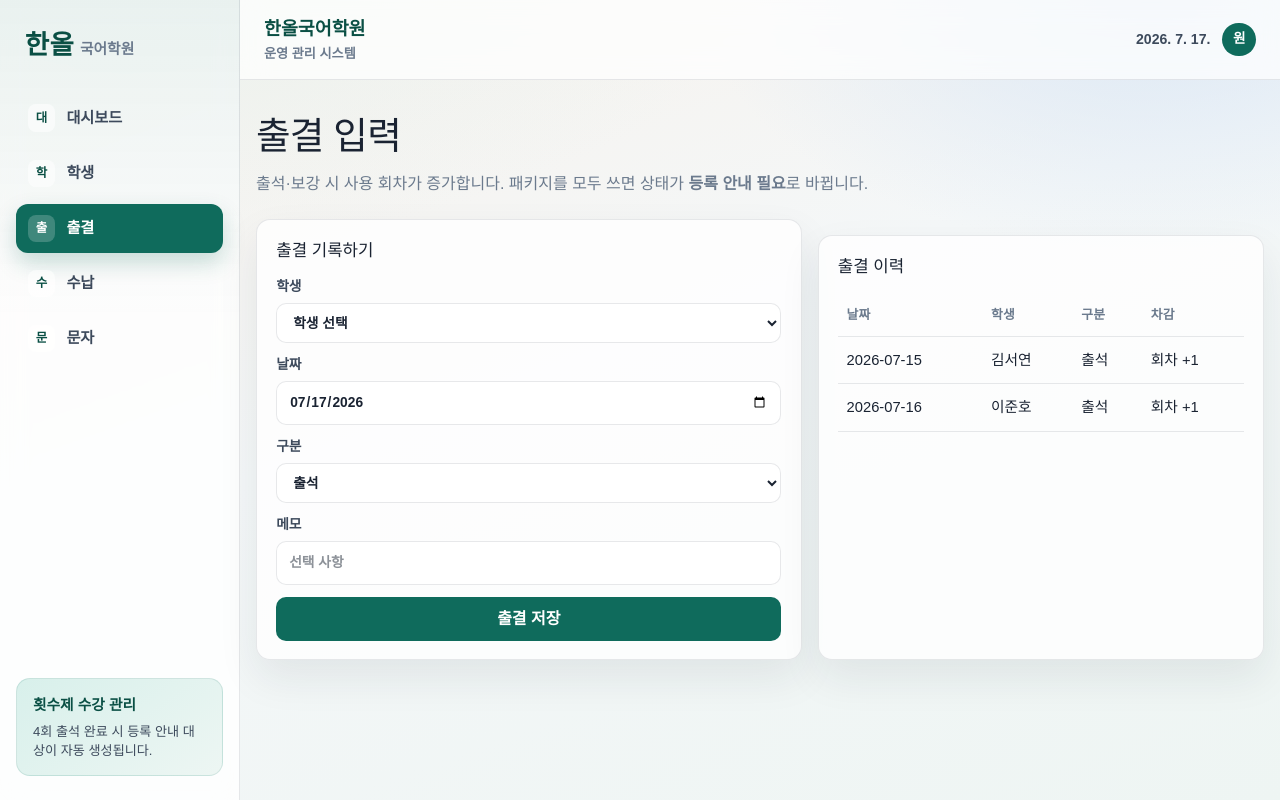
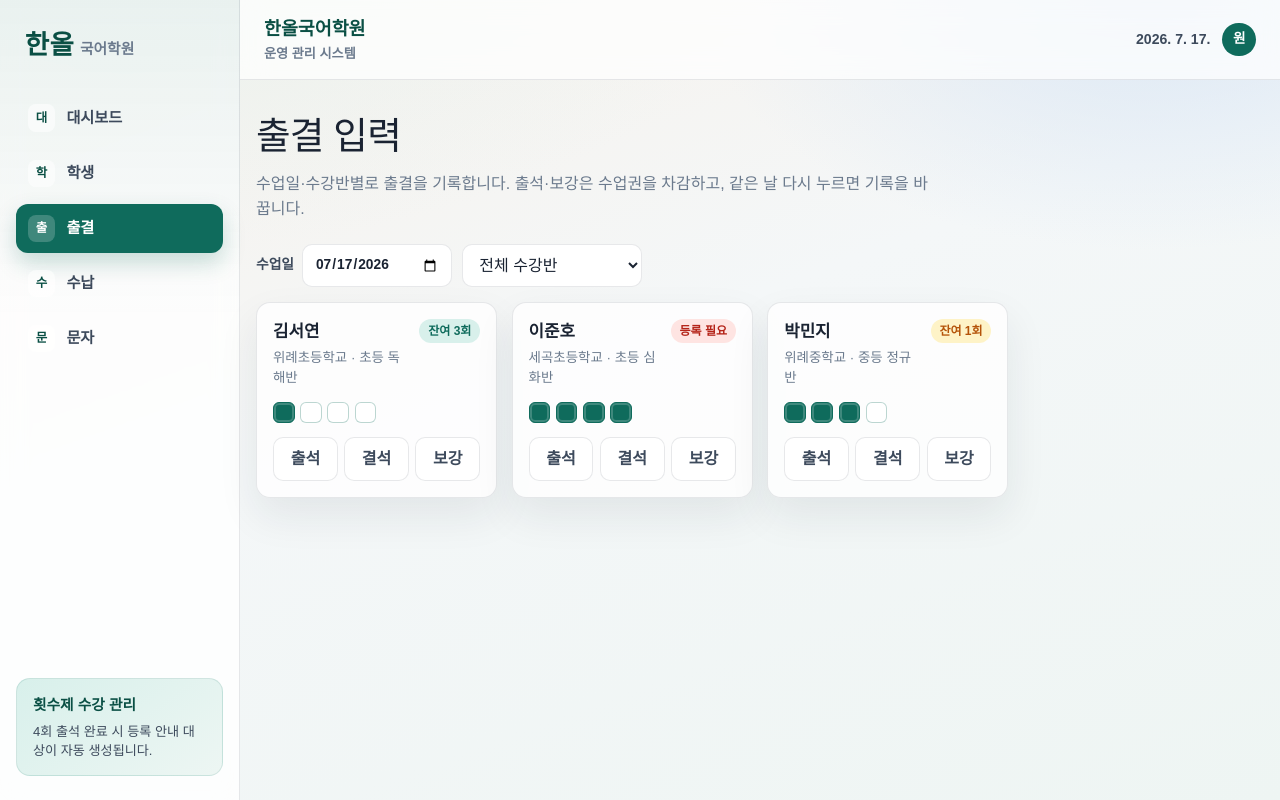
Before and after one commit to So-hee-Good/Hanol, a Next.js app: page /attendance in a window 1280 px wide. Built offline with nearby package versions, Linux system fonts and the light colour scheme; a web font is replaced by a local one.

Commit message:
feat: rebuild attendance page with class cards and ticket boxes
Co-authored-by: So-hee-Good <So-hee-Good@users.noreply.github.com>

```diff
--- a/app/attendance/page.tsx
+++ b/app/attendance/page.tsx
@@ -1,10 +1,11 @@
 "use client";
 
 import { useMemo, useState } from "react";
-import { StatusBadge } from "@/components/StatusBadge";
-import { remainingSessions } from "@/lib/logic";
 import { useStore } from "@/lib/store";
-import { ATTENDANCE_LABELS, type AttendanceType } from "@/lib/types";
+import {
+  ATTENDANCE_OPTIONS,
+  type AttendanceType,
+} from "@/lib/types";
 
 function todayStr(): string {
   return new Date().toISOString().slice(0, 10);
@@ -12,165 +13,145 @@ function todayStr(): string {
 
 export default function AttendancePage() {
   const { ready, data, markAttendance } = useStore();
-  const [studentId, setStudentId] = useState("");
   const [date, setDate] = useState(todayStr());
-  const [type, setType] = useState<AttendanceType>("present");
-  const [note, setNote] = useState("");
-  const [message, setMessage] = useState("");
+  const [classFilter, setClassFilter] = useState("all");
 
-  const selectable = useMemo(
-    () => data.students.filter((s) => s.status !== "withdrawn"),
+  const classes = useMemo(
+    () =>
+      Array.from(
+        new Set(
+          data.students
+            .map((s) => s.className.trim())
+            .filter(Boolean)
+        )
+      ).sort((a, b) => a.localeCompare(b, "ko")),
     [data.students]
   );
 
-  const selected = selectable.find((s) => s.id === studentId) ?? null;
+  const students = useMemo(
+    () =>
+      data.students.filter((s) => {
+        if (s.status !== "active") return false;
+        if (classFilter === "all") return true;
+        return s.className === classFilter;
+      }),
+    [data.students, classFilter]
+  );
+
+  const options = ATTENDANCE_OPTIONS;
+
+  function mark(studentId: string, status: AttendanceType) {
+    markAttendance(studentId, status, date);
+  }
 
   if (!ready) return <p className="muted">불러오는 중…</p>;
 
   return (
-    <>
+    <div>
       <section className="page-head">
         <h1>출결 입력</h1>
         <p>
-          출석·보강 시 사용 회차가 증가합니다. 패키지를 모두 쓰면 상태가{" "}
-          <strong>등록 안내 필요</strong>로 바뀝니다.
+          수업일·수강반별로 출결을 기록합니다. 출석·보강은 수업권을 차감하고,
+          같은 날 다시 누르면 기록을 바꿉니다.
         </p>
       </section>
 
-      <div className="two-col">
-        <section className="panel">
-          <h2>출결 기록하기</h2>
-          <form
-            className="inline-form"
-            onSubmit={(e) => {
-              e.preventDefault();
-              if (!studentId) {
-                alert("학생을 선택하세요.");
-                return;
-              }
-              const before = data.students.find((s) => s.id === studentId);
-              markAttendance(studentId, type, date, note);
-              const afterName = before?.name ?? "학생";
-              const willCount =
-                (type === "present" || type === "makeup") &&
-                (before?.usedCount ?? 0) < (before?.packageSize ?? 0);
-              const nextUsed = willCount
-                ? Math.min(
-                    (before?.usedCount ?? 0) + 1,
-                    before?.packageSize ?? 0
-                  )
-                : (before?.usedCount ?? 0);
-              const nextRemaining = Math.max(
-                0,
-                (before?.packageSize ?? 0) - nextUsed
-              );
-              setMessage(
-                willCount
-                  ? `${afterName} ${ATTENDANCE_LABELS[type]} 처리 · 사용 ${nextUsed}/${before?.packageSize} · 잔여 ${nextRemaining}회${
-                      nextRemaining === 0 ? " · 등록 안내 필요로 전환" : ""
-                    }`
-                  : `${afterName} ${ATTENDANCE_LABELS[type]} 기록 (회차 미차감)`
-              );
-              setNote("");
-            }}
-          >
-            <label>
-              학생
-              <select
-                value={studentId}
-                onChange={(e) => setStudentId(e.target.value)}
-                required
-              >
-                <option value="">학생 선택</option>
-                {selectable.map((s) => (
-                  <option key={s.id} value={s.id}>
-                    {s.name} · {s.usedCount}/{s.packageSize} · 잔여{" "}
-                    {remainingSessions(s)}회 ·{" "}
-                    {s.paymentStatus === "due"
-                      ? "등록 안내 필요"
-                      : s.status === "paused"
-                        ? "휴원"
-                        : "수강중"}
-                  </option>
-                ))}
-              </select>
-            </label>
-            <label>
-              날짜
+      <div className="toolbar">
+        <label className="inline-field">
+          수업일
           <input
             type="date"
             value={date}
             onChange={(e) => setDate(e.target.value)}
-                required
           />
         </label>
-            <label>
-              구분
         <select
-                value={type}
-                onChange={(e) => setType(e.target.value as AttendanceType)}
+          value={classFilter}
+          onChange={(e) => setClassFilter(e.target.value)}
         >
-                {(Object.keys(ATTENDANCE_LABELS) as AttendanceType[]).map(
-                  (key) => (
-                    <option key={key} value={key}>
-                      {ATTENDANCE_LABELS[key]}
+          <option value="all">전체 수강반</option>
+          {classes.map((name) => (
+            <option key={name} value={name}>
+              {name}
             </option>
-                  )
-                )}
+          ))}
         </select>
-            </label>
-            <label>
-              메모
-              <input
-                value={note}
-                onChange={(e) => setNote(e.target.value)}
-                placeholder="선택 사항"
+      </div>
+
+      <div className="attendance-grid">
+        {students.map((student) => {
+          const todayRecord = data.attendance.find(
+            (item) => item.studentId === student.id && item.date === date
+          );
+          const remaining = Math.max(
+            student.packageSize - student.usedCount,
+            0
+          );
+          return (
+            <article className="attendance-card" key={student.id}>
+              <div className="student-card-head">
+                <div>
+                  <strong>{student.name}</strong>
+                  <p>
+                    {student.school || "학교 미입력"} ·{" "}
+                    {student.className || "-"}
+                  </p>
+                </div>
+                <span
+                  className={
+                    student.paymentStatus === "due"
+                      ? "badge danger"
+                      : remaining === 1
+                        ? "badge warning"
+                        : "badge success"
+                  }
+                >
+                  {student.paymentStatus === "due"
+                    ? "등록 필요"
+                    : `잔여 ${remaining}회`}
+                </span>
+              </div>
+
+              <div
+                className="ticket-boxes"
+                aria-label={`${student.usedCount}/${student.packageSize}`}
+              >
+                {Array.from({ length: student.packageSize }).map((_, index) => (
+                  <span
+                    key={index}
+                    className={index < student.usedCount ? "used" : ""}
                   />
-            </label>
-            {selected && (
-              <p className="muted">
-                현재: 사용 {selected.usedCount}/{selected.packageSize} · 잔여{" "}
-                {remainingSessions(selected)}회 ·{" "}
-                <StatusBadge student={selected} />
+                ))}
+              </div>
+
+              {todayRecord && (
+                <p className="today-record">
+                  현재 기록:{" "}
+                  {options.find((o) => o.value === todayRecord.status)?.label}
                 </p>
               )}
-            <button type="submit" className="btn primary">
-              출결 저장
+
+              <div className="attendance-actions">
+                {options.map((option) => (
+                  <button
+                    key={option.value}
+                    type="button"
+                    onClick={() => mark(student.id, option.value)}
+                    className={`attendance-${option.value}${
+                      todayRecord?.status === option.value ? " selected" : ""
+                    }`}
+                  >
+                    {option.label}
                   </button>
-            {message && <div className="toast">{message}</div>}
-          </form>
-        </section>
-
-        <section className="panel">
-          <h2>출결 이력</h2>
-          {data.attendance.length === 0 ? (
-            <p className="empty">아직 출결 기록이 없습니다.</p>
-          ) : (
-            <div className="table-wrap">
-              <table className="data">
-                <thead>
-                  <tr>
-                    <th>날짜</th>
-                    <th>학생</th>
-                    <th>구분</th>
-                    <th>차감</th>
-                  </tr>
-                </thead>
-                <tbody>
-                  {data.attendance.slice(0, 30).map((a) => (
-                    <tr key={a.id}>
-                      <td>{a.date}</td>
-                      <td>{a.studentName}</td>
-                      <td>{ATTENDANCE_LABELS[a.type]}</td>
-                      <td>{a.counted ? "회차 +1" : "-"}</td>
-                    </tr>
                 ))}
-                </tbody>
-              </table>
               </div>
+            </article>
+          );
+        })}
+      </div>
+      {students.length === 0 && (
+        <div className="empty">표시할 재원생이 없습니다.</div>
       )}
-        </section>
     </div>
-    </>
   );
 }
--- a/app/globals.css
+++ b/app/globals.css
@@ -474,6 +474,123 @@ textarea {
 .toolbar .search-input {
   flex: 1;
   min-width: min(100%, 280px);
+}
+
+.inline-field {
+  display: inline-flex;
+  align-items: center;
+  gap: 0.5rem;
+  font-size: 0.86rem;
+  font-weight: 700;
+  color: var(--ink-soft);
+}
+
+.inline-field input {
+  width: auto;
+  min-width: 150px;
+}
+
+.attendance-grid {
+  display: grid;
+  grid-template-columns: repeat(auto-fill, minmax(240px, 1fr));
+  gap: 0.9rem;
+}
+
+.attendance-card {
+  display: grid;
+  gap: 0.85rem;
+  padding: 1rem;
+  border-radius: var(--radius);
+  border: 1px solid var(--line);
+  background: var(--surface);
+  box-shadow: var(--shadow);
+  animation: rise 0.4s ease both;
+}
+
+.student-card-head {
+  display: flex;
+  justify-content: space-between;
+  gap: 0.65rem;
+  align-items: flex-start;
+}
+
+.student-card-head strong {
+  display: block;
+  font-size: 1.05rem;
+}
+
+.student-card-head p {
+  margin: 0.25rem 0 0;
+  color: var(--muted);
+  font-size: 0.84rem;
+}
+
+.ticket-boxes {
+  display: flex;
+  gap: 0.35rem;
+  flex-wrap: wrap;
+}
+
+.ticket-boxes span {
+  width: 1.35rem;
+  height: 1.35rem;
+  border-radius: 6px;
+  border: 1.5px solid rgba(15, 107, 92, 0.28);
+  background: rgba(255, 255, 255, 0.85);
+}
+
+.ticket-boxes span.used {
+  background: var(--brand);
+  border-color: var(--brand);
+  box-shadow: inset 0 0 0 2px rgba(255, 255, 255, 0.2);
+}
+
+.today-record {
+  margin: 0;
+  font-size: 0.84rem;
+  font-weight: 700;
+  color: var(--brand-deep);
+}
+
+.attendance-actions {
+  display: grid;
+  grid-template-columns: repeat(3, minmax(0, 1fr));
+  gap: 0.4rem;
+}
+
+.attendance-actions button {
+  border: 1px solid var(--line);
+  border-radius: 10px;
+  padding: 0.55rem 0.4rem;
+  font-weight: 700;
+  cursor: pointer;
+  background: white;
+  color: var(--ink-soft);
+}
+
+.attendance-actions button.selected {
+  color: white;
+}
+
+.attendance-present.selected,
+.attendance-present:hover {
+  background: var(--brand);
+  border-color: var(--brand);
+  color: white;
+}
+
+.attendance-absent.selected,
+.attendance-absent:hover {
+  background: var(--danger);
+  border-color: var(--danger);
+  color: white;
+}
+
+.attendance-makeup.selected,
+.attendance-makeup:hover {
+  background: var(--warn);
+  border-color: var(--warn);
+  color: white;
 }
 
 .table-panel {
--- a/lib/logic.ts
+++ b/lib/logic.ts
@@ -80,36 +80,54 @@ export function updateStudent(
   };
 }
 
+export function wouldCountAttendance(
+  student: Student,
+  status: AttendanceType
+): boolean {
+  return (
+    (status === "present" || status === "makeup") &&
+    student.status !== "withdrawn" &&
+    student.usedCount < student.packageSize
+  );
+}
+
+export function applyTicketDelta(
+  student: Student,
+  delta: number
+): Student {
+  const usedCount = Math.min(
+    student.packageSize,
+    Math.max(0, student.usedCount + delta)
+  );
+  return {
+    ...student,
+    usedCount,
+    paymentStatus:
+      usedCount >= student.packageSize
+        ? "due"
+        : usedCount < student.packageSize && student.paymentStatus === "due"
+          ? "normal"
+          : student.paymentStatus,
+    updatedAt: nowIso(),
+  };
+}
+
 /** 출석/보강 시 usedCount 증가. packageSize 도달 시 paymentStatus = due */
 export function applyAttendance(
   student: Student,
-  type: AttendanceType,
+  status: AttendanceType,
   date: string,
   note = ""
 ): { student: Student; record: AttendanceRecord } {
-  const counted =
-    (type === "present" || type === "makeup") &&
-    student.status !== "withdrawn" &&
-    student.usedCount < student.packageSize;
-
-  let next = student;
-  if (counted) {
-    const nextUsed = Math.min(student.usedCount + 1, student.packageSize);
-    next = {
-      ...student,
-      usedCount: nextUsed,
-      paymentStatus:
-        nextUsed >= student.packageSize ? "due" : student.paymentStatus,
-      updatedAt: nowIso(),
-    };
-  }
+  const counted = wouldCountAttendance(student, status);
+  const next = counted ? applyTicketDelta(student, 1) : student;
 
   const record: AttendanceRecord = {
     id: newId("att"),
     studentId: student.id,
     studentName: student.name,
     date,
-    type,
+    status,
     counted,
     note: note.trim(),
     createdAt: nowIso(),
@@ -182,7 +200,7 @@ export function filterStudents(
 export function recentActivity(data: AppData, limit = 8): ActivityItem[] {
   const attendanceItems: ActivityItem[] = data.attendance.map((a) => ({
     id: a.id,
-    title: `${a.studentName} ${ATTENDANCE_LABELS[a.type]}`,
+    title: `${a.studentName} ${ATTENDANCE_LABELS[a.status]}`,
     description: a.counted
       ? `${a.date} · 회차 반영${a.note ? ` · ${a.note}` : ""}`
       : `${a.date} · 회차 미차감${a.note ? ` · ${a.note}` : ""}`,
--- a/lib/seed.ts
+++ b/lib/seed.ts
@@ -100,7 +100,7 @@ export function createSeedData(): AppData {
         studentId: students[0].id,
         studentName: students[0].name,
         date: daysAgo(2).slice(0, 10),
-        type: "present",
+        status: "present",
         counted: true,
         note: "",
         createdAt: daysAgo(2),
@@ -110,7 +110,7 @@ export function createSeedData(): AppData {
         studentId: students[1].id,
         studentName: students[1].name,
         date: daysAgo(1).slice(0, 10),
-        type: "present",
+        status: "present",
         counted: true,
         note: "4회차 완료",
         createdAt: daysAgo(1),
--- a/lib/storage.ts
+++ b/lib/storage.ts
@@ -1,7 +1,7 @@
 import type { AppData } from "./types";
 import { createSeedData } from "./seed";
 
-export const STORAGE_KEY = "hanol-manager-sprint1-v5";
+export const STORAGE_KEY = "hanol-manager-sprint1-v6";
 
 export function emptyData(): AppData {
   return {
--- a/lib/store.tsx
+++ b/lib/store.tsx
@@ -10,10 +10,11 @@ import {
   type ReactNode,
 } from "react";
 import {
-  applyAttendance,
+  applyTicketDelta,
   completePayment,
   createStudent,
   updateStudent,
+  wouldCountAttendance,
   type StudentInput,
 } from "./logic";
 import { loadData, resetData, saveData } from "./storage";
@@ -96,33 +97,48 @@ export function StoreProvider({ children }: { children: ReactNode }) {
   }, []);
 
   const markAttendance = useCallback(
-    (studentId: string, type: AttendanceType, date: string, note = "") => {
+    (studentId: string, status: AttendanceType, date: string, note = "") => {
       setData((data) => {
         const current = data.students.find((s) => s.id === studentId);
         if (!current) return data;
 
-        const { record } = applyAttendance(current, type, date, note);
-        const counted = record.counted;
+        const existing = data.attendance.find(
+          (item) => item.studentId === studentId && item.date === date
+        );
+        if (existing && existing.status === status) return data;
 
-        const students = data.students.map((student) => {
-          if (student.id !== studentId || !counted) return student;
-          const nextUsed = Math.min(
-            student.usedCount + 1,
-            student.packageSize
-          );
-          return {
-            ...student,
-            usedCount: nextUsed,
-            paymentStatus:
-              nextUsed >= student.packageSize ? "due" : student.paymentStatus,
-            updatedAt: record.createdAt,
-          };
-        });
+        const wasCounted = existing?.counted ?? false;
+        const baseline = wasCounted
+          ? applyTicketDelta(current, -1)
+          : current;
+        const counted = wouldCountAttendance(baseline, status);
+        const nextStudent = counted
+          ? applyTicketDelta(baseline, 1)
+          : baseline;
+
+        const record = {
+          id: existing?.id ?? `att_${Date.now().toString(36)}`,
+          studentId,
+          studentName: current.name,
+          date,
+          status,
+          counted,
+          note: note.trim(),
+          createdAt: existing?.createdAt ?? new Date().toISOString(),
+        };
+
+        const attendance = existing
+          ? data.attendance.map((item) =>
+              item.id === existing.id ? record : item
+            )
+          : [record, ...data.attendance];
 
         return {
           ...data,
-          students,
-          attendance: [record, ...data.attendance],
+          students: data.students.map((student) =>
+            student.id === studentId ? nextStudent : student
+          ),
+          attendance,
         };
       });
     },
--- a/lib/types.ts
+++ b/lib/types.ts
@@ -31,11 +31,17 @@ export interface AttendanceRecord {
   studentId: string;
   studentName: string;
   date: string;
-  type: AttendanceType;
+  status: AttendanceType;
   counted: boolean;
   note: string;
   createdAt: string;
 }
+
+export const ATTENDANCE_OPTIONS: { value: AttendanceType; label: string }[] = [
+  { value: "present", label: "출석" },
+  { value: "absent", label: "결석" },
+  { value: "makeup", label: "보강" },
+];
 
 export interface PaymentRecord {
   id: string;
```
Lines whose indentation alone changed are shown as unchanged.
